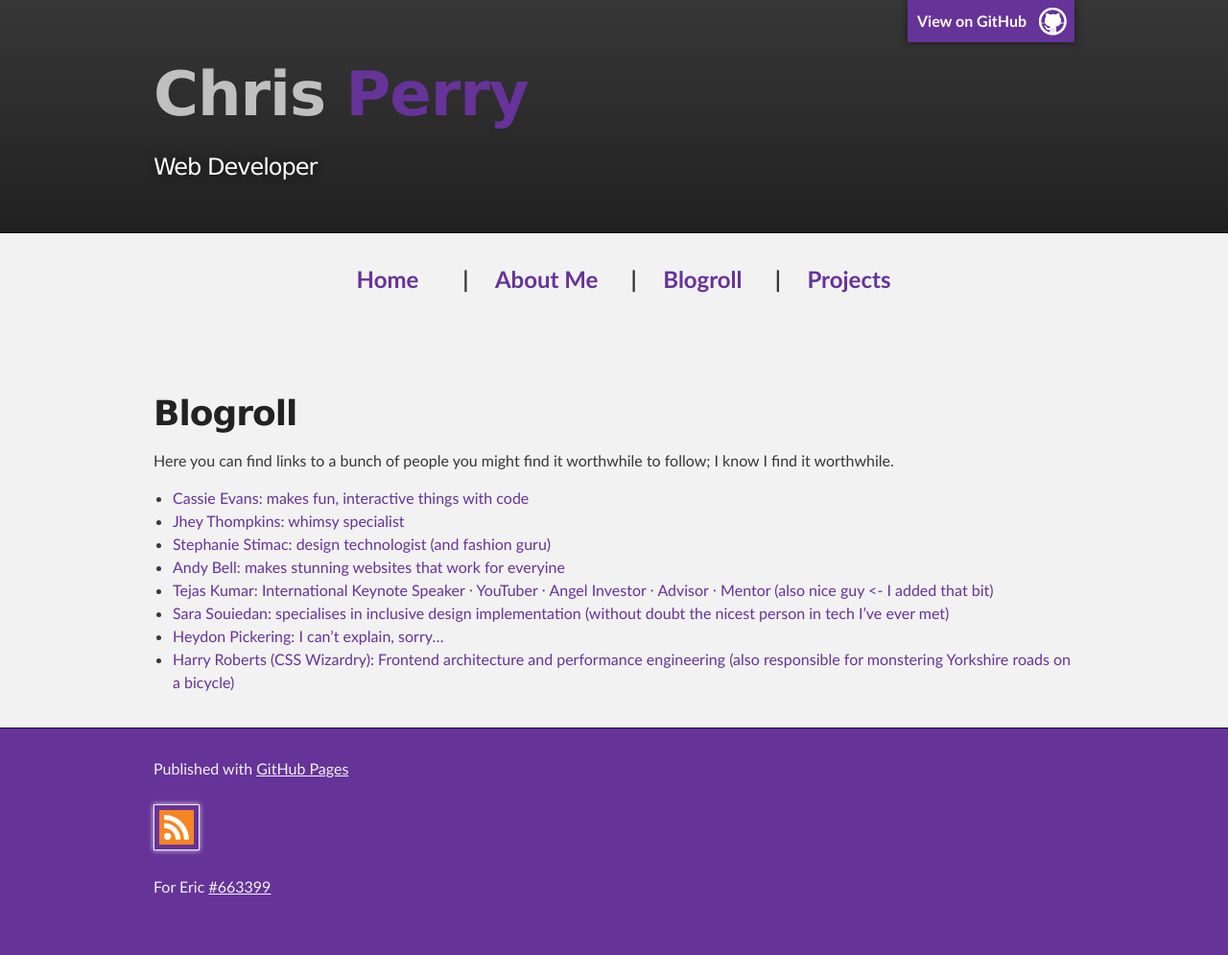
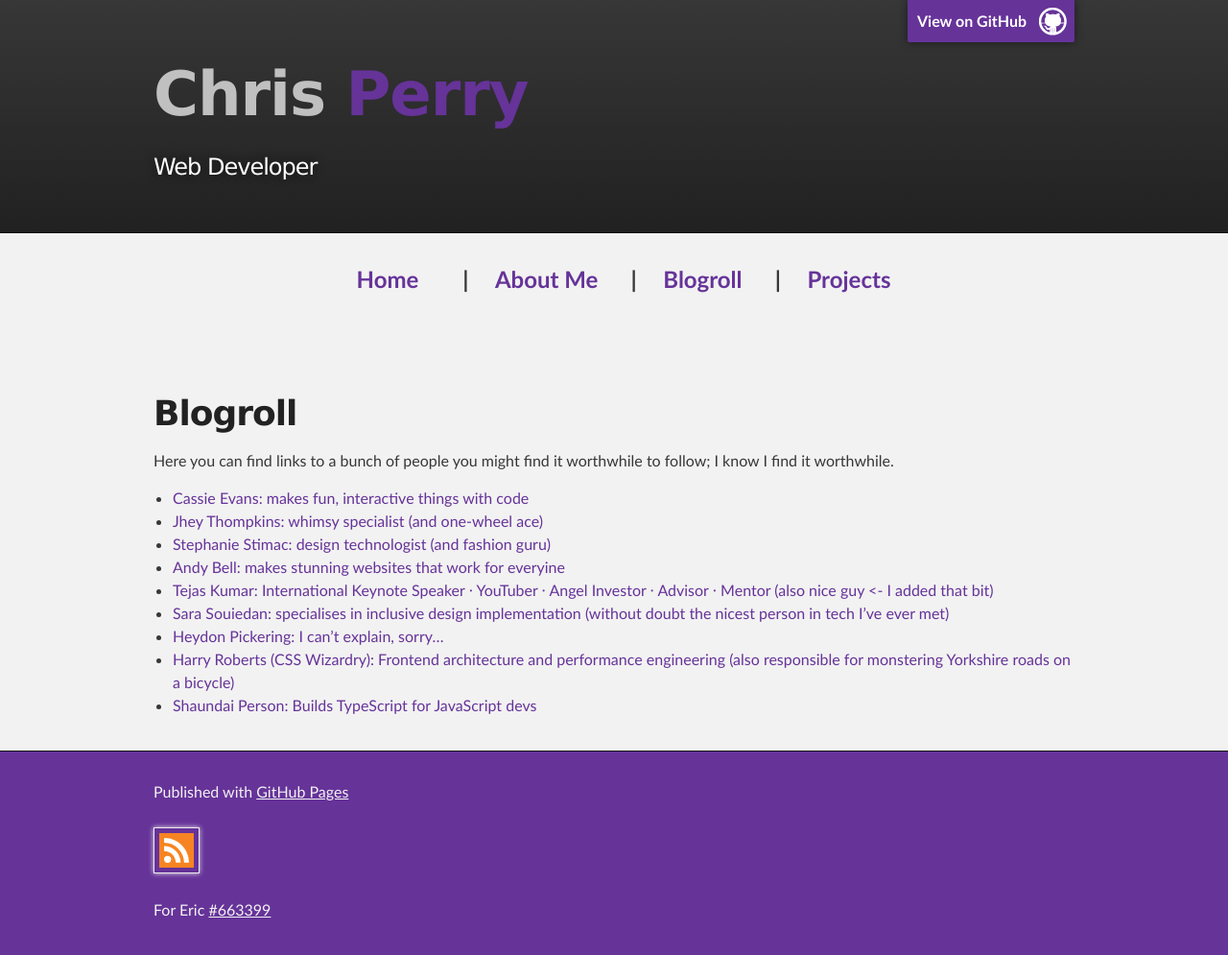
Before and after one commit to christopherallanperry/christopherallanperry.github.io, a Jekyll site: the page built from blogroll.md, in a window 1280 px wide. Shown: the whole page at 96% size. Built offline with Jekyll 4.4.1, drawn with Linux system fonts in a browser that asks for light colours; before the commit the page ends 971 px from its top, so only the background shows below that.

Commit message:
More links

```diff
--- a/blogroll.md
+++ b/blogroll.md
@@ -6,10 +6,11 @@ permalink: /blogroll/
 Here you can find links to a bunch of people you might find it worthwhile to follow; I know I find it worthwhile.
 
 - [Cassie Evans: makes fun, interactive things with code](https://www.cassie.codes/)
-- [Jhey Thompkins: whimsy specialist](https://jhey.dev/#)
+- [Jhey Thompkins: whimsy specialist (and one-wheel ace)](https://jhey.dev/#)
 - [Stephanie Stimac: design technologist (and fashion guru)](https://stephaniestimac.com/)
 - [Andy Bell: makes stunning websites that work for everyine](https://andy-bell.co.uk/)
 - [Tejas Kumar: International Keynote Speaker ⸱ YouTuber ⸱ Angel Investor ⸱ Advisor ⸱ Mentor (also nice guy <- I added that bit)](https://tej.as/)
 - [Sara Souiedan: specialises in inclusive design implementation (without doubt the nicest person in tech I've ever met)](https://www.sarasoueidan.com/)
 - [Heydon Pickering: I can't explain, sorry...](https://heydonworks.com/)
 - [Harry Roberts (CSS Wizardry): Frontend architecture and performance engineering (also responsible for monstering Yorkshire roads on a bicycle)](https://csswizardry.com/)
+- [Shaundai Person: Builds TypeScript for JavaScript devs](https://dev.to/shaundai)
```
